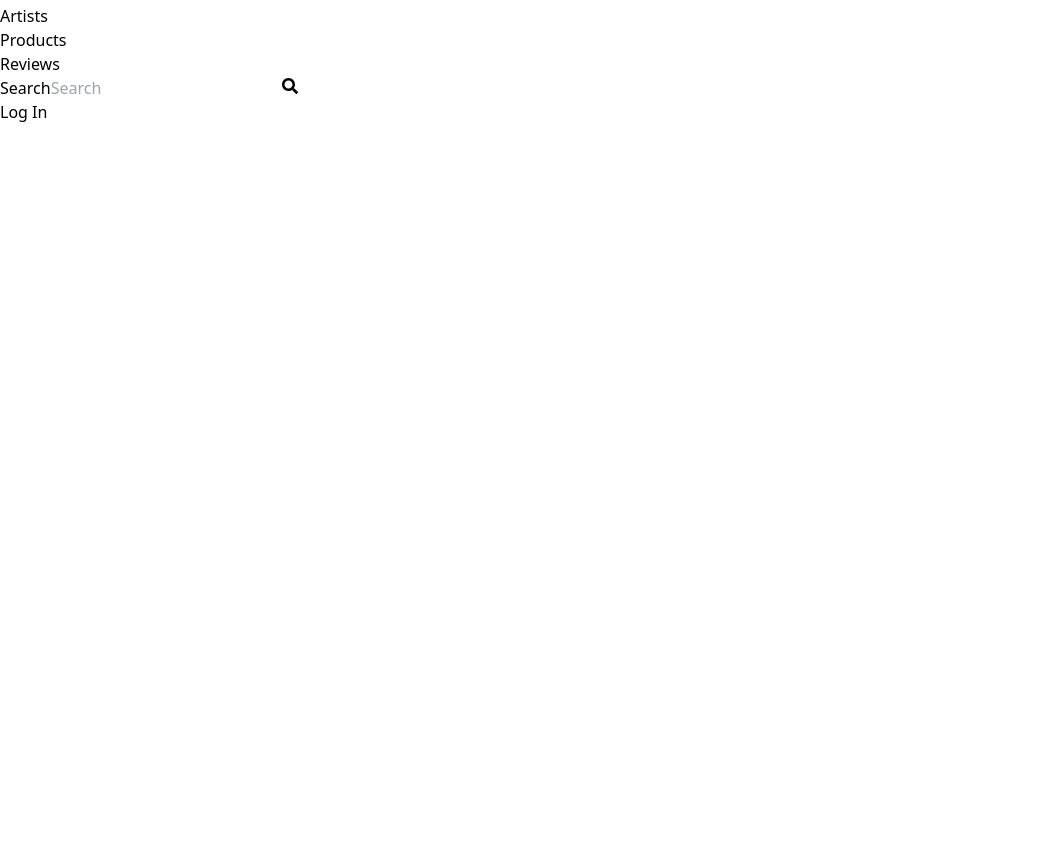
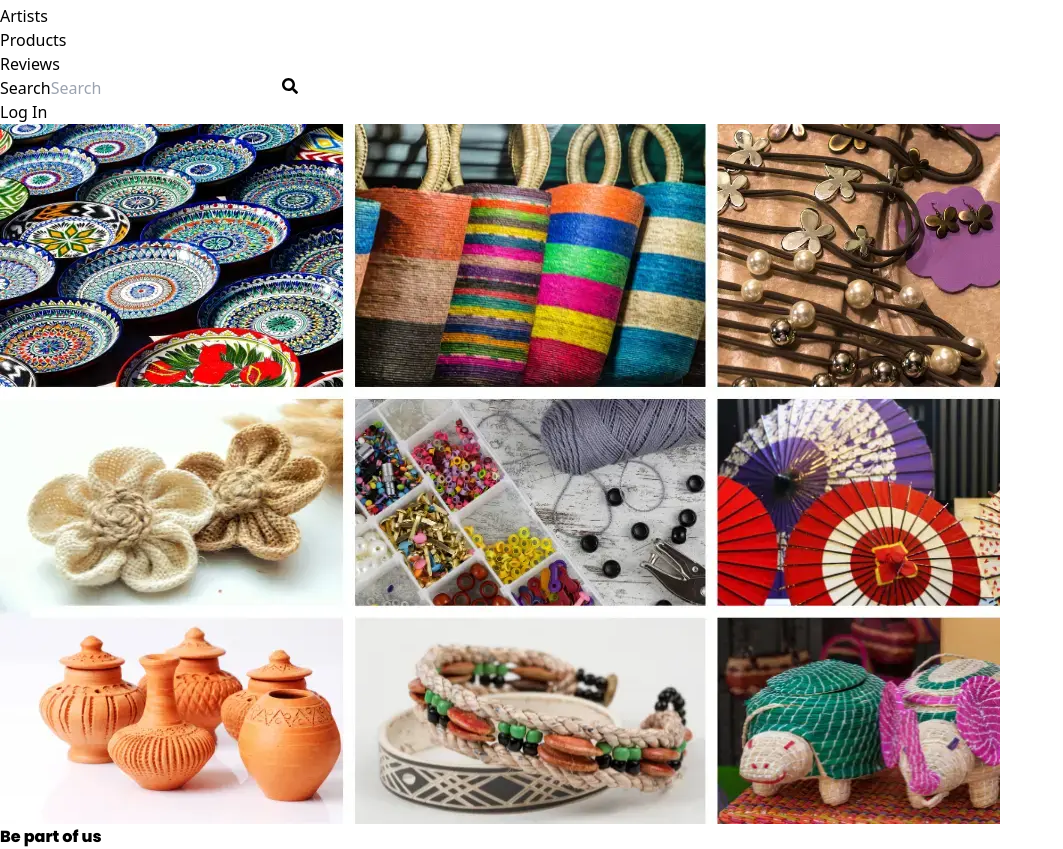
Before and after one commit to gyanqui/Handcrafted-Haven, a Next.js app: page / in a window 1280 px wide. Shown: the part 120-969 px from the top of the page, without its empty margins (0-1063 px from the left). Before the commit the page ends 800 px from the top, so only its background shows below. Built offline with nearby package versions, Linux system fonts and the light colour scheme.

Commit message:
feat: hero section done

```diff
--- a/src/app/ui/hero-section.tsx
+++ b/src/app/ui/hero-section.tsx
@@ -1,7 +1,7 @@
 "use client";
 
 import Image from "next/image";
-import { poppins_black } from "./font";
+import { poppins_black, poppins_medium } from "./font";
 import { FaSearch } from "react-icons/fa";
 import { useDebouncedCallback } from "use-debounce";
 
@@ -10,9 +10,10 @@ export function HeroSection() {
     console.log(term);
   }, 300);
   return (
-    <div className="bg-yellow-300 p-8 outline">
-      <div className="bg-white rounded-t-3xl p-6">
-        <div className="header flex flex-row outline">
+    <div className="bg-yellow-300 p-8">
+      <div className="bg-white rounded-t-3xl p-6 flex flex-col gap-4">
+        {/* header section(begin) */}
+        <div className="flex flex-row w-full justify-between">
           <div className="flex flex-row items-end">
             <Image
               src="/logo.webp"
@@ -25,12 +26,12 @@ export function HeroSection() {
               Handcrafted Haven
             </p>
           </div>
-          <ul className="flex flex-row">
+          <ul className="flex flex-row flex-grow justify-evenly items-center">
             <li>Artists</li>
             <li>Products</li>
             <li>Reviews</li>
           </ul>
-          <div className="relative flex flex-row items-center">
+          <div className="relative flex flex-row items-center px-2">
             <label htmlFor="search" className="sr-only">
               Search
             </label>
@@ -42,15 +43,35 @@ export function HeroSection() {
             />
             <button
               type="submit"
-              className="absolute top-1 right-1 p-1 bg-yellow-300 rounded-full"
+              className="absolute top-2 right-3 p-1 bg-yellow-300 rounded-full"
             >
               <FaSearch />
             </button>
           </div>
           <div>
-            <button className="bg-black text-white py-2 px-4">Log In</button>
+            <button className="bg-black text-white py-2 px-4 rounded-lg">
+              Log In
+            </button>
           </div>
         </div>
+        {/* header section(end) */}
+
+        {/* hero section (begin) */}
+        <div className="flex justify-center relative">
+          <Image
+            src="/hero-image.webp"
+            width={1000}
+            height={700}
+            alt="image of a variety of handcrafted items"
+            className="opacity-50"
+          />
+          <button
+            className={`bg-yellow-300 text-black ${poppins_black.className} text-7xl rounded-2xl absolute top-1/2 left-1/2 transform -translate-x-1/2 -translate-y-1/2 p-6`}
+          >
+            Be part of us
+          </button>
+        </div>
+        {/* hero section (end) */}
       </div>
     </div>
   );
```
